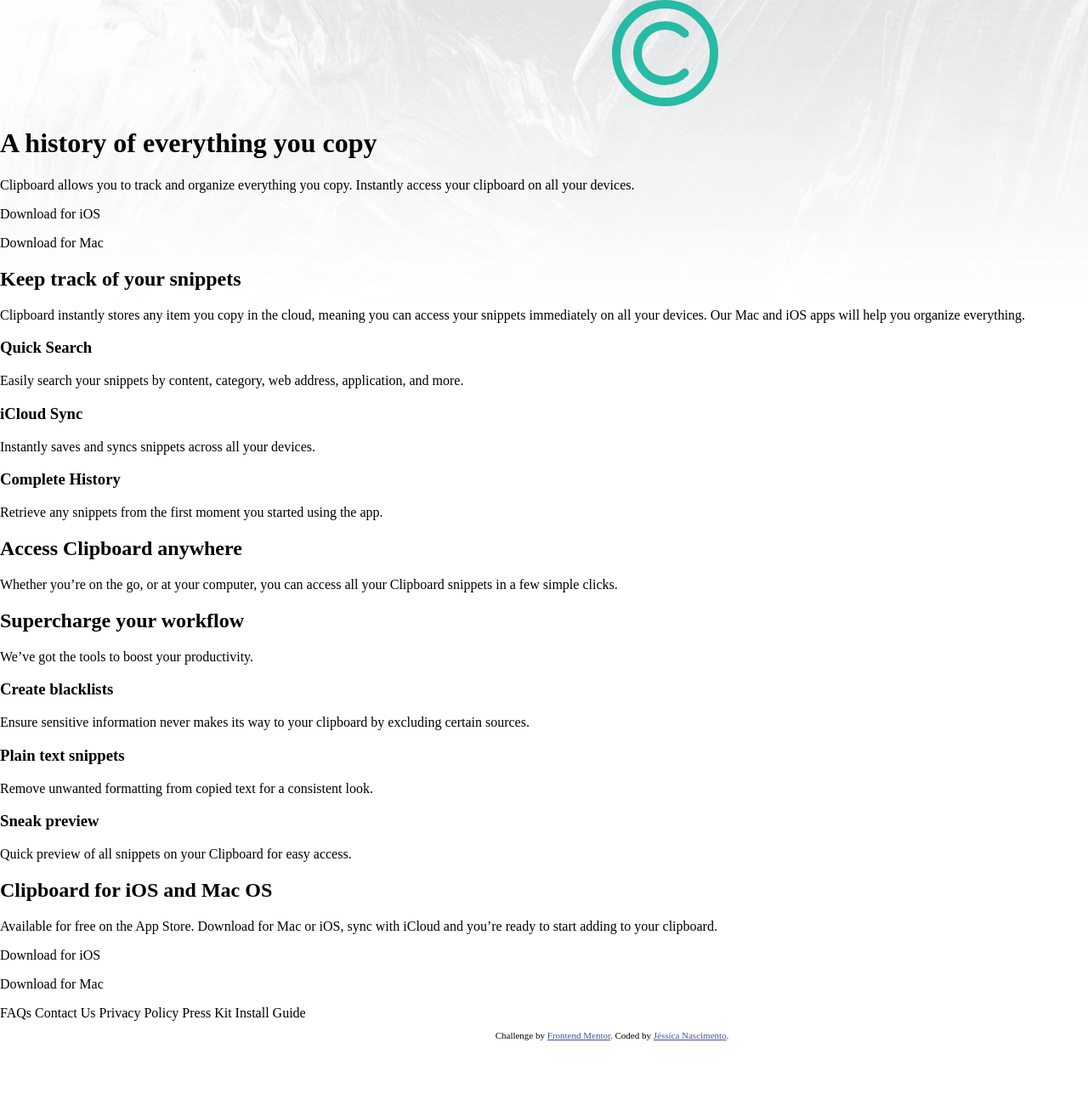
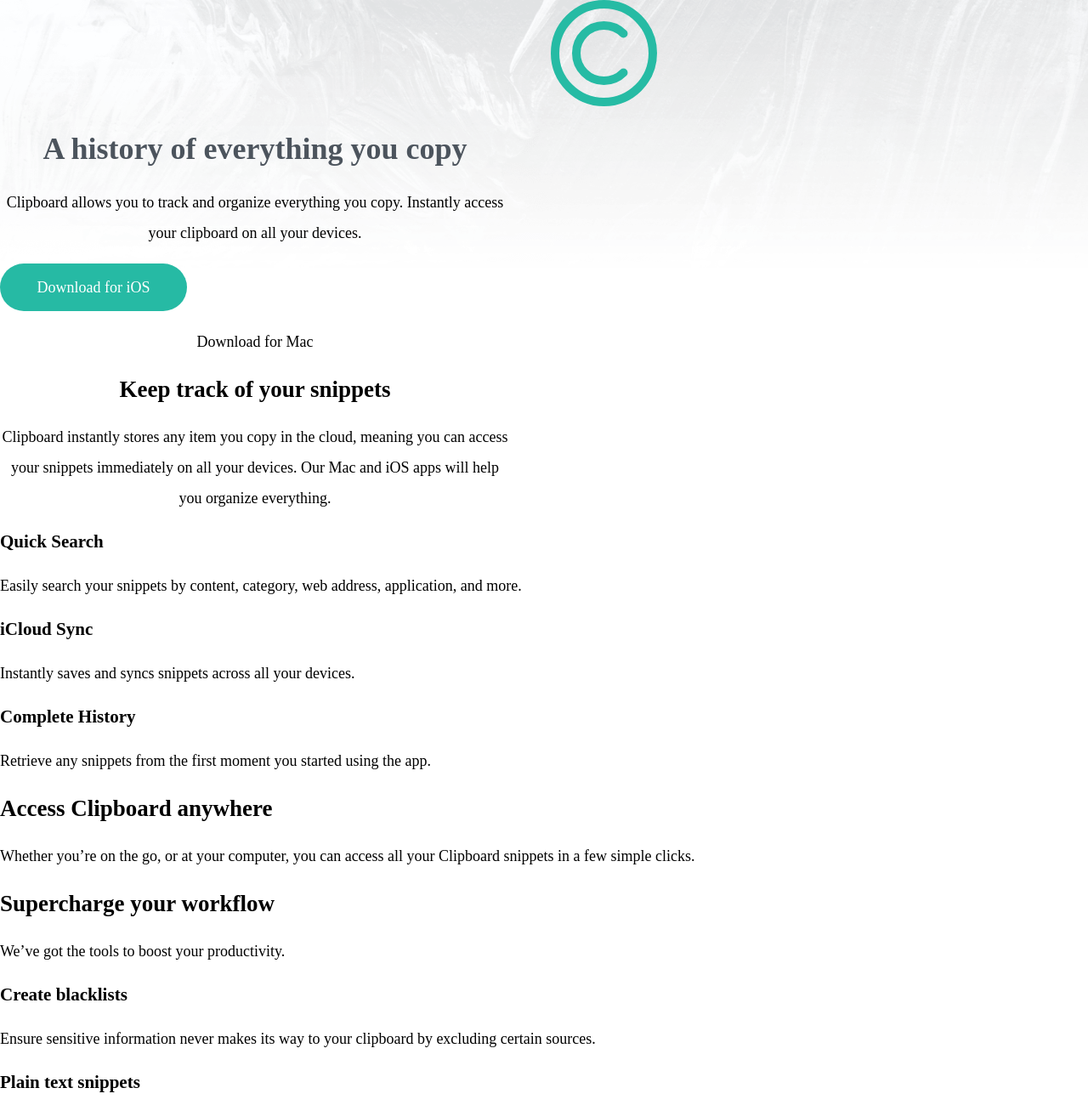
Before and after one commit to jessicacfsb/clipboard-landing-page-master, a plain HTML site: page index.html in a window 1280 px wide. Shown: the top 1300 px of the page at 85% size. Before the commit the page ends 1235 px from the top, so only its background shows below. Drawn offline with Linux system fonts and the light colour scheme; a web font is replaced by a local one.

Commit message:
alteração2

```diff
--- a/estilo.css
+++ b/estilo.css
@@ -4,14 +4,44 @@ body{
     padding: 0px;
     font-family: 'Bai Jamjuree';
     background-image: url(images/bg-header-desktop.png);
+    background-size: 100%;
     background-repeat: no-repeat;
+    font-size: 18px;
+}
+
+p {
+    line-height: 2;
+}
+
+.first-section{
+    text-align: center;
+    width: 600px;
+}
+
+h1{
+    color: hsl(210, 10%, 33%);
+    text-align: center;
 }
 
 #logo{
-    margin-left: 50%;
+    margin-left: 45%;
 }
 
-p.download-ios{
+.first-section p.download-ios{
+    color: hsl(0, 100%, 100%);
+    background-color: hsl(171, 66%, 44%);
+    padding: 10px;
+    width: 200px;
+    border-radius: 50px;
+}
+
+.second-section p.download-ios{
+    color: hsl(0, 100%, 100%);
+    background-color: hsl(171, 66%, 44%);
+    padding: 10px;
+    width: 200px;
+    border-radius: 50px;
+     text-align: center;
 }
 
 .attribution {
--- a/index.html
+++ b/index.html
@@ -19,6 +19,8 @@
 
     <img src="images/logo.svg" id="logo">
 
+    <div class="first-section">
+
       <h1>A history of everything you copy</h1>
 
       <p>Clipboard allows you to track and organize everything you
@@ -32,6 +34,8 @@
       <p>Clipboard instantly stores any item you copy in the cloud,
       meaning you can access your snippets immediately on all your
       devices. Our Mac and iOS apps will help you organize everything.</p>
+
+    </div>
 
     <h3>Quick Search</h3>
 
@@ -66,6 +70,8 @@
 
     <p>Quick preview of all snippets on your Clipboard for easy access.</p>
 
+    <div class="second-section">
+
     <h2>Clipboard for iOS and Mac OS</h2>
 
     <p>Available for free on the App Store. Download for Mac or iOS, sync with iCloud
```
Lines whose indentation alone changed are shown as unchanged.
